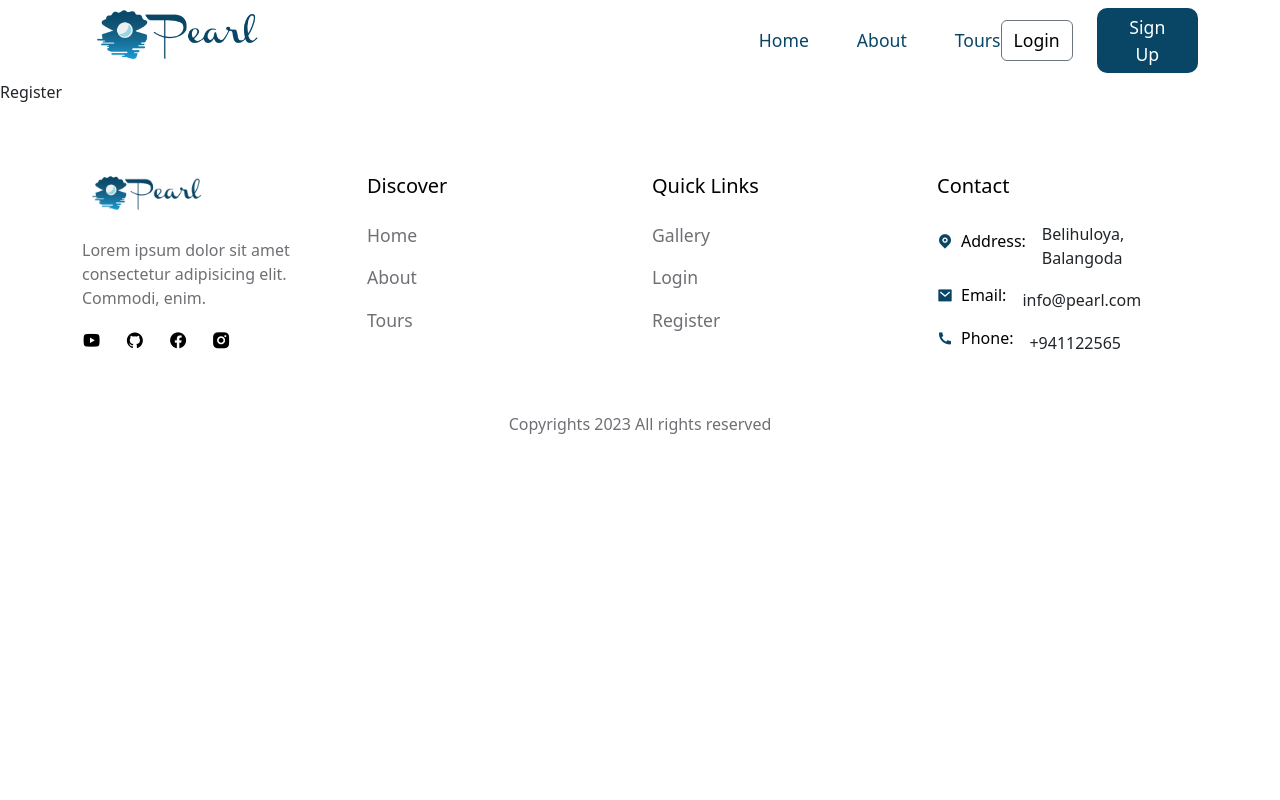
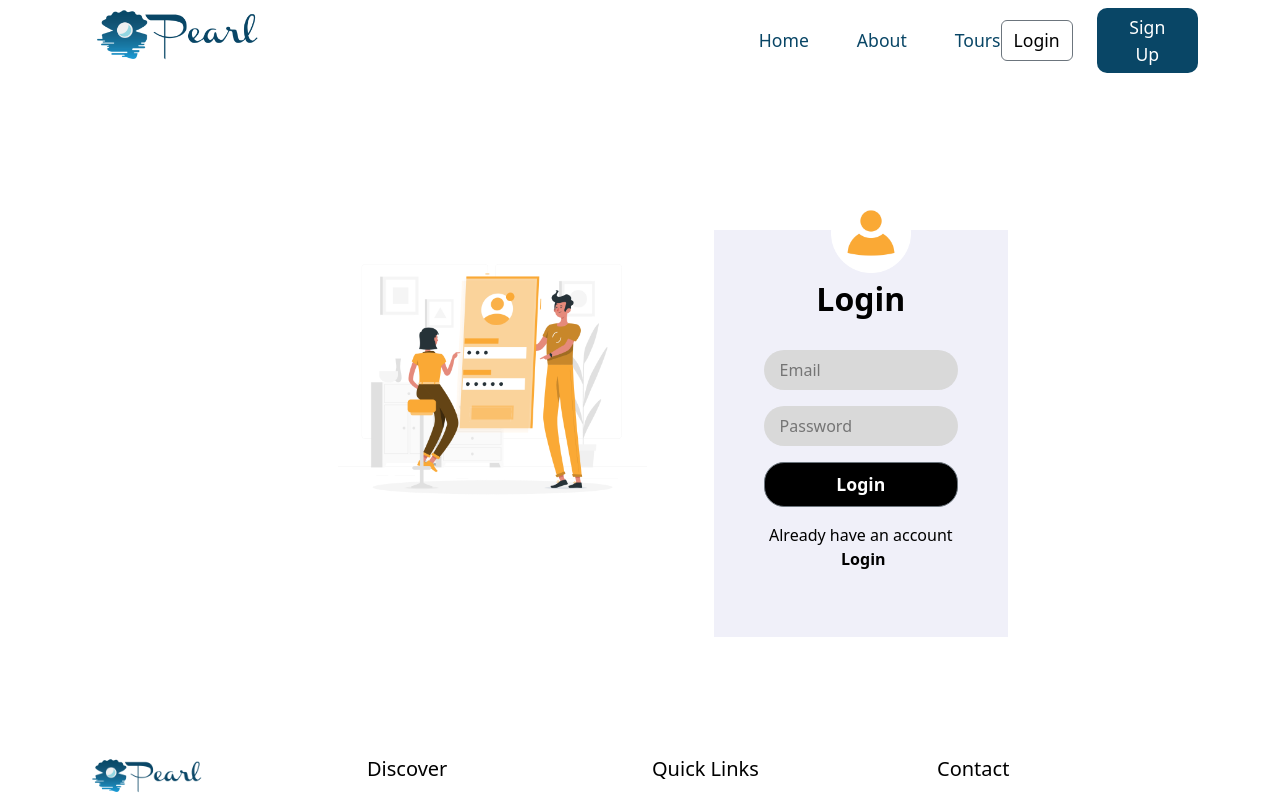
Before and after one commit to Shehan-lakshitha/Pearl, a React (Create React App) app in the folder frontend/: page /register in a window 1280 px wide. Shown: the top 800 px of the page. Built offline with nearby package versions, Linux system fonts and the light colour scheme; a web font is replaced by a local one.

Commit message:
Added login section

```diff
--- a/frontend/src/pages/Login.jsx
+++ b/frontend/src/pages/Login.jsx
@@ -1,4 +1,4 @@
-import React ,{useState} from "react";
+import React, { useState } from "react";
 
 import { Container, Row, Col, Form, FormGroup, Button } from "reactstrap";
 import { Link } from "react-router-dom";
@@ -8,25 +8,24 @@ import loginImg from "../assets/images/login.png";
 import userIcon from "../assets/images/user.png";
 
 const Login = () => {
-
   const [credentials, setCredentials] = useState({
     email: undefined,
-    password: undefined
+    password: undefined,
   });
 
   const handleChange = (e) => {
-    setCredentials(prev => ({...prev, [e.target.id]: e.target.value}));
+    setCredentials((prev) => ({ ...prev, [e.target.id]: e.target.value }));
   };
 
-  const handleSubmit = (e) => {
+  const handleClick = (e) => {
     e.preventDefault();
-  }
+  };
 
   return (
     <section>
       <Container>
         <Row>
-        <Col lg='8' className="m-auto">
+          <Col lg="8" className="m-auto">
             <div className="login_container d-flex justify-content-between">
               <div className="login_img">
                 <img src={loginImg} alt="" />
@@ -38,25 +37,39 @@ const Login = () => {
                 </div>
                 <h2>Login</h2>
 
-              <Form>
+                <Form onClick={handleClick}>
                   <FormGroup>
-                  <input type="text" placeholder="Email" required id="email" onChange={handleChange} />
+                    <input
+                      type="text"
+                      placeholder="Email"
+                      required
+                      id="email"
+                      onChange={handleChange}
+                    />
                   </FormGroup>
                   <FormGroup>
-                  <input type="password" placeholder="Password" required id="password" onChange={handleChange} />
+                    <input
+                      type="password"
+                      placeholder="Password"
+                      required
+                      id="password"
+                      onChange={handleChange}
+                    />
                   </FormGroup>
-                <Button className="btn secondary__btn auth__btn" type="submit">Login</Button>
+                  <Button className="btn_login auth__btn" type="submit">
+                    Login
+                  </Button>
                 </Form>
-              <p>Don't have an account?  <Link to='/register'></Link></p>
+                <p>
+                  Don't have an account? <Link to="/register"> Sign Up</Link>
+                </p>
               </div>
             </div>
-
-
           </Col>
         </Row>
       </Container>
     </section>
-  )
+  );
 };
 
 export default Login;
--- a/frontend/src/pages/Register.jsx
+++ b/frontend/src/pages/Register.jsx
@@ -1,11 +1,75 @@
-import React from 'react'
+import React, { useState } from "react";
+
+import { Container, Row, Col, Form, FormGroup, Button } from "reactstrap";
+import { Link } from "react-router-dom";
+import "../styles/login.css";
+
+import loginImg from "../assets/images/login.png";
+import userIcon from "../assets/images/user.png";
 
 const Register = () => {
+  const [credentials, setCredentials] = useState({
+    email: undefined,
+    password: undefined,
+  });
+
+  const handleChange = (e) => {
+    setCredentials((prev) => ({ ...prev, [e.target.id]: e.target.value }));
+  };
+
+  const handleClick = (e) => {
+    e.preventDefault();
+  };
+
   return (
-    <div>
-      Register
-    </div>
-  )
-}
+    <section>
+      <Container>
+        <Row>
+          <Col lg="8" className="m-auto">
+            <div className="login_container d-flex justify-content-between">
+              <div className="login_img">
+                <img src={loginImg} alt="" />
+              </div>
 
-export default Register
+              <div className="login_form">
+                <div className="user">
+                  <img src={userIcon} alt="" />
+                </div>
+                <h2>Login</h2>
+
+                <Form onClick={handleClick}>
+                  <FormGroup>
+                    <input
+                      type="text"
+                      placeholder="Email"
+                      required
+                      id="email"
+                      onChange={handleChange}
+                    />
+                  </FormGroup>
+                  <FormGroup>
+                    <input
+                      type="password"
+                      placeholder="Password"
+                      required
+                      id="password"
+                      onChange={handleChange}
+                    />
+                  </FormGroup>
+                  <Button className="btn_login auth__btn" type="submit">
+                    Login
+                  </Button>
+                </Form>
+                <p>
+                  Already have an account <Link to="/register"> Login</Link>
+                </p>
+              </div>
+            </div>
+          </Col>
+        </Row>
+      </Container>
+    </section>
+  );
+};
+
+export default Register;
--- a/frontend/src/styles/login.css
+++ b/frontend/src/styles/login.css
@@ -14,8 +14,9 @@
 }
 
 .login_container{
-    box-shadow: rgba(17, 12, 46, 0.15);
+    box-shadow: rgba(17, 12, 46, 0.15) !important;
     margin-top: 100px;
+    border-radius: 10px;
 }
 .login_form .user{
     width: 80px;
@@ -30,7 +31,50 @@
     width: 100%;
 }
 .login_form h2{
-    color: #fff;
+    color: #000;
     text-align: center;
     margin-bottom: 2rem;
+    font-weight: 600;
 }
+
+.login_form{
+    width: 40%;
+}
+
+.login_form input{
+    width: 100%;
+    padding: 0.5rem 1rem;
+    border-radius: 20px;
+    border: none;
+    background: #D9D9D9;
+    font-size: 1rem;
+    color: var(--header-color);
+}
+
+.login_form input:focus{
+    outline: none;
+}
+
+.btn_login{
+    background: var(--heading-color) !important;
+    width: 100% !important;
+    border-radius: 20px !important;
+    padding: 0.5rem 1rem !important;
+    color: #fff;
+    font-weight: 600 !important;
+    font-size: 1.1rem !important;
+}
+
+.login_form p{
+    text-align: center;
+    margin-top: 1rem;
+    font-size: 1rem;
+    color: #000;
+}
+
+.login_form p a{
+    color: var(--heading-color);
+    text-decoration: none;
+    font-weight: 600;
+    margin-left: 5px;
+}
```
Lines whose indentation alone changed are shown as unchanged.
